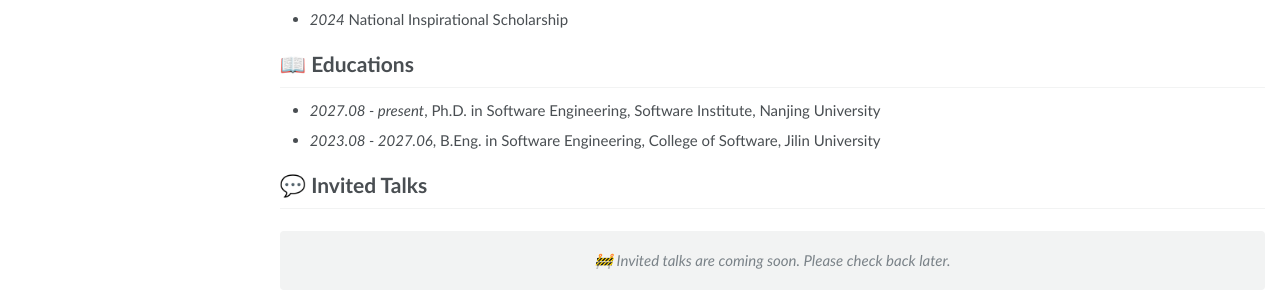
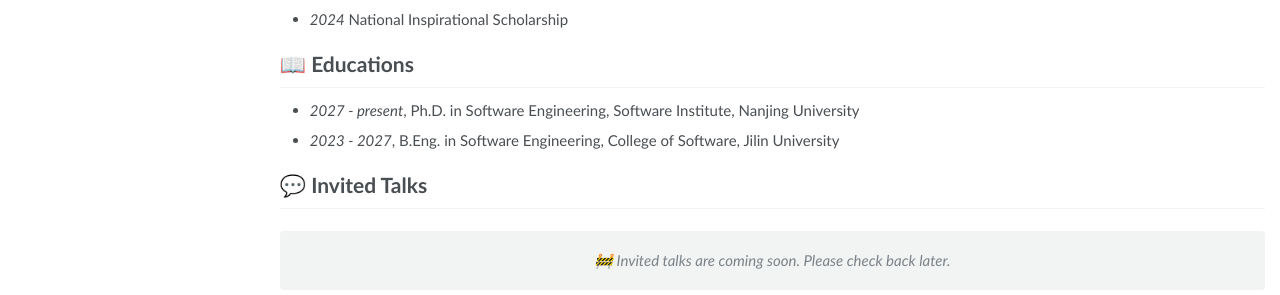
Before and after one commit to Yangxc0414/Yangxc0414.github.io, a Jekyll site: the page built from _pages/about.md, in a window 1280 px wide and 1198 px high. Shown: the part 746-1041 px from the top of the window. Built offline with Jekyll 4.4.1, drawn with Linux system fonts in a browser that asks for light colours.

Commit message:
style: drop months from Educations date ranges

```diff
--- a/_pages/about.md
+++ b/_pages/about.md
@@ -36,8 +36,8 @@ Any discussion, collaboration, and mentoring (both giving and receiving) are ver
 - *2024* National Inspirational Scholarship
 
 # 📖 Educations
-- *2027.08 - present*, Ph.D. in Software Engineering, Software Institute, Nanjing University
-- *2023.08 - 2027.06*, B.Eng. in Software Engineering, College of Software, Jilin University
+- *2027 - present*, Ph.D. in Software Engineering, Software Institute, Nanjing University
+- *2023 - 2027*, B.Eng. in Software Engineering, College of Software, Jilin University
 
 # 💬 Invited Talks
 
```
